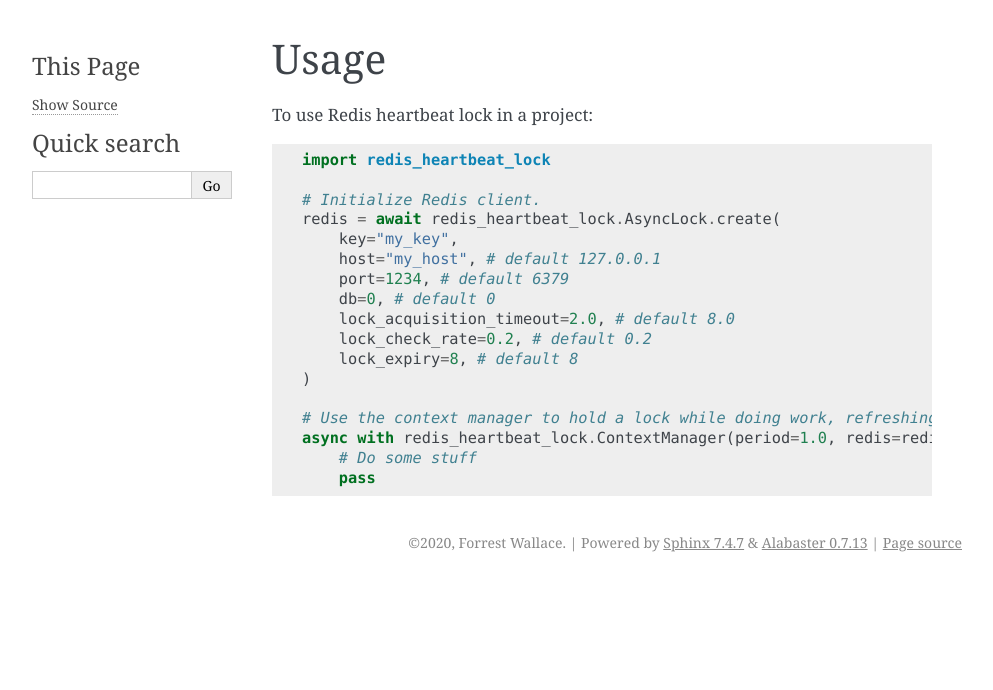
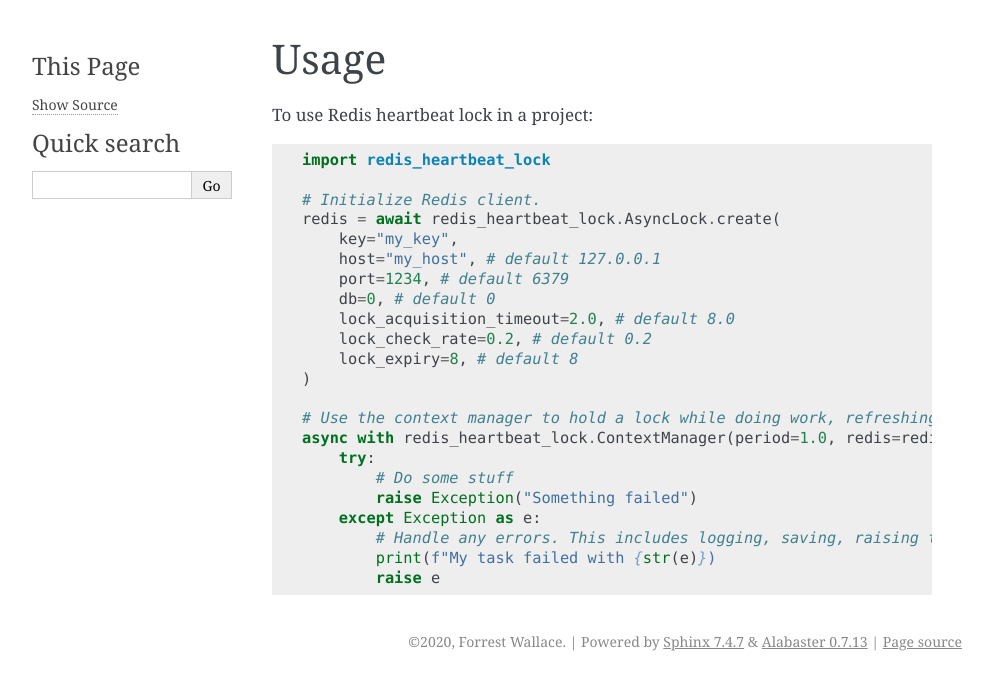
Before and after one commit to fwallacevt/redis-heartbeat-lock, a Sphinx documentation site: the page built from docs/usage.rst, in a window 1280 px wide. Shown: the top 690 px of the page, without its empty margins (148-1141 px from the left). Built offline with Sphinx 7.4.7, drawn with Linux system fonts in a browser that asks for light colours; pages that are not in the unit, such as notebooks, are missing from menus.

Commit message:
More clear usage guide

```diff
--- a/docs/usage.rst
+++ b/docs/usage.rst
@@ -19,5 +19,10 @@ To use Redis heartbeat lock in a project::
 
     # Use the context manager to hold a lock while doing work, refreshing every `period` seconds
     async with redis_heartbeat_lock.ContextManager(period=1.0, redis=redis) as _:
-        # Do some stuff
-        pass
+        try:
+            # Do some stuff
+            raise Exception("Something failed")
+        except Exception as e:
+            # Handle any errors. This includes logging, saving, raising the error up, etc.
+            print(f"My task failed with {str(e)})
+            raise e
```
